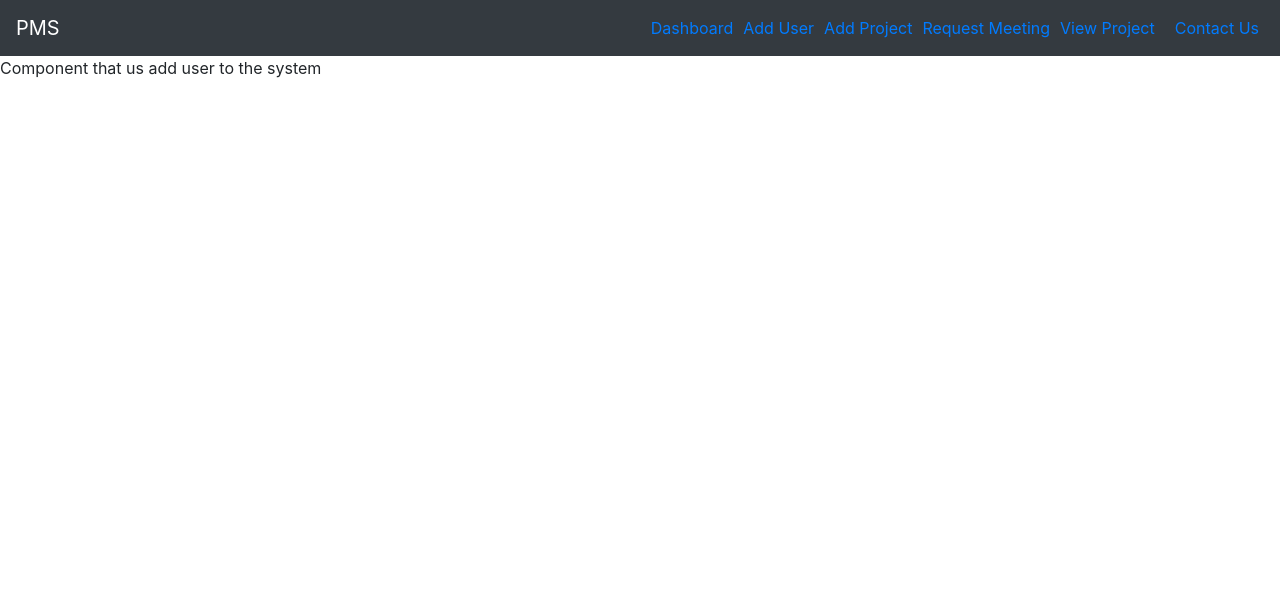
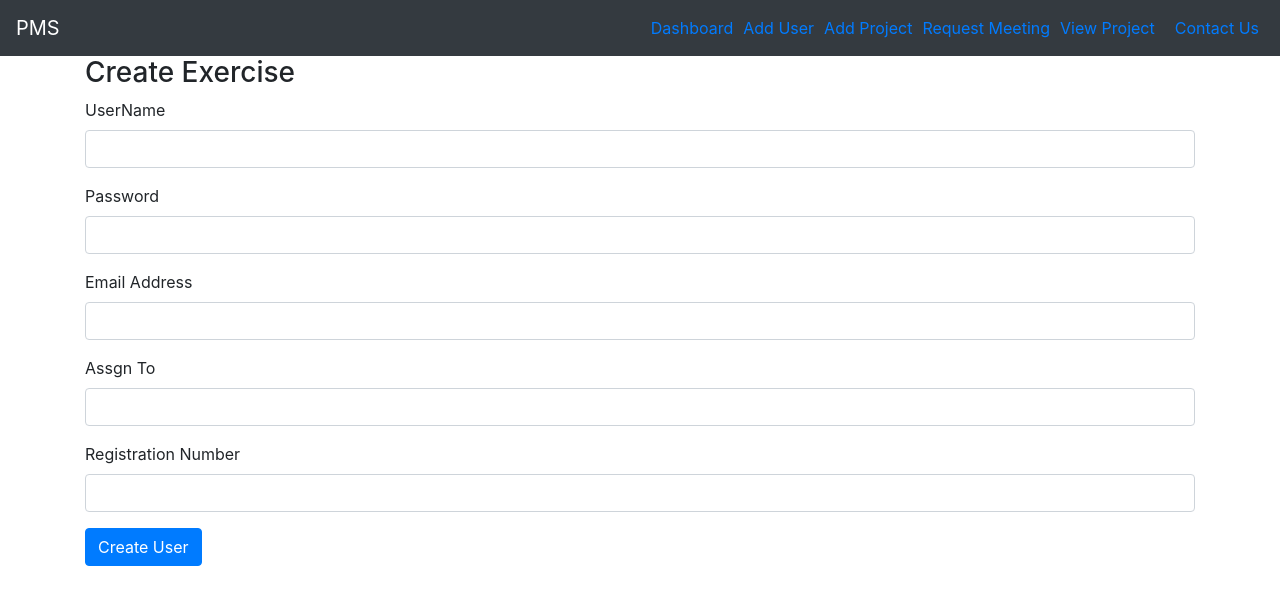
Before and after one commit to mubarak23/pms_ui, a React (Create React App) app: page /adduser in a window 1280 px wide. Shown: the top 604 px of the page. Built offline with nearby package versions, Linux system fonts and the light colour scheme.

Commit message:
Add the form field that allow user creation

```diff
--- a/src/components/users/addUser.js
+++ b/src/components/users/addUser.js
@@ -7,11 +7,12 @@ class Adduser extends React.Component{
         super(props);
 
         //binding
-        this.onchangeUsername = this.onchangeUsername.bind(this);
-        this.onchangePassword = this.onchangePassword.bind(this);
-        this.onchangeEmail = this.onchangeEmail.bind(this);
-        this.onchageAssign_to = this.onchageAssign_to.bind(this);
-        this.onchangeReg_no = this.onchangeReg_no.bind(this);
+        this.onChangeUsername = this.onChangeUsername.bind(this);
+        this.onChangePassword = this.onChangePassword.bind(this);
+        this.onChangeEmail = this.onChangeEmail.bind(this);
+        this.onChangeAssign_to = this.onChangeAssign_to.bind(this);
+        this.onChangeReg_no = this.onChangeReg_no.bind(this);
+        this.onSubmit = this.onSubmit.bind(this);
 
         this.state = {
             username: '',
@@ -23,30 +24,30 @@ class Adduser extends React.Component{
         }
     }
 
-    onchangeUsername = (e) =>{
+    onChangeUsername = (e) =>{
         this.setState({
             username: e.target.value
         });
     }
 
-    onchangePassword = (e) =>{
+    onChangePassword = (e) =>{
         this.setState({
             password: e.target.value
         });
     }
-    onchangeEmail = (e) =>{
+    onChangeEmail = (e) =>{
         this.setState({
             email: e.target.value
         });
     }
 
-    onchageAssign_to = (e) =>{
+    onChangeAssign_to = (e) =>{
         this.setState({
             email: e.target.value
         });
     }
 
-    onchangeReg_no = (e) =>{
+    onChangeReg_no = (e) =>{
         this.setState({
             reg_no: e.target.value
         });
@@ -70,7 +71,58 @@ class Adduser extends React.Component{
         return(
             <div>
                <Navbar/>
-                Component that us add user to the system
+                <div className="container">
+                <h3>Create Exercise</h3>
+                <form onSubmit={this.onSubmit}>
+                    <div className="form-group">
+                       <label>UserName</label>
+                       <input type="text"
+                        required
+                        className="form-control"
+                        value={this.state.username}
+                        onChange = {this.onChangeUsername} />
+                    </div>
+                    <div className="form-group">
+                       <label>Password</label>
+                        <input type="password"
+                        required
+                        className="form-control"
+                        value={this.state.password}
+                        onChange = {this.onChangePassword} />
+                    </div>
+                    <div className="form-group">
+                       <label>Email Address</label>
+                        <input type="text"
+                        required
+                        className="form-control"
+                        value={this.state.email}
+                        onChange = {this.onChangeEmail} />
+                    </div>
+                    <div className="form-group">
+                       <label>Assgn To</label>
+                       <input type="text"
+                        required
+                        className="form-control"
+                        value={this.state.assign_to}
+                        onChange = {this.onChangeAssign_to} />
+                    </div>
+                    <div className="form-group">
+                       <label>Registration Number</label>
+                       <input type="text"
+                        required
+                        className="form-control"
+                        value={this.state.reg_no}
+                        onChange = {this.onChangeReg_no} />
+                    </div>
+                    <div className="form-group">
+                        <input type="submit"
+                        required
+                        className="btn btn-primary"
+                        value="Create User"
+                         />
+                    </div>
+                </form>
+                </div>
             </div>
         )
     }
```
